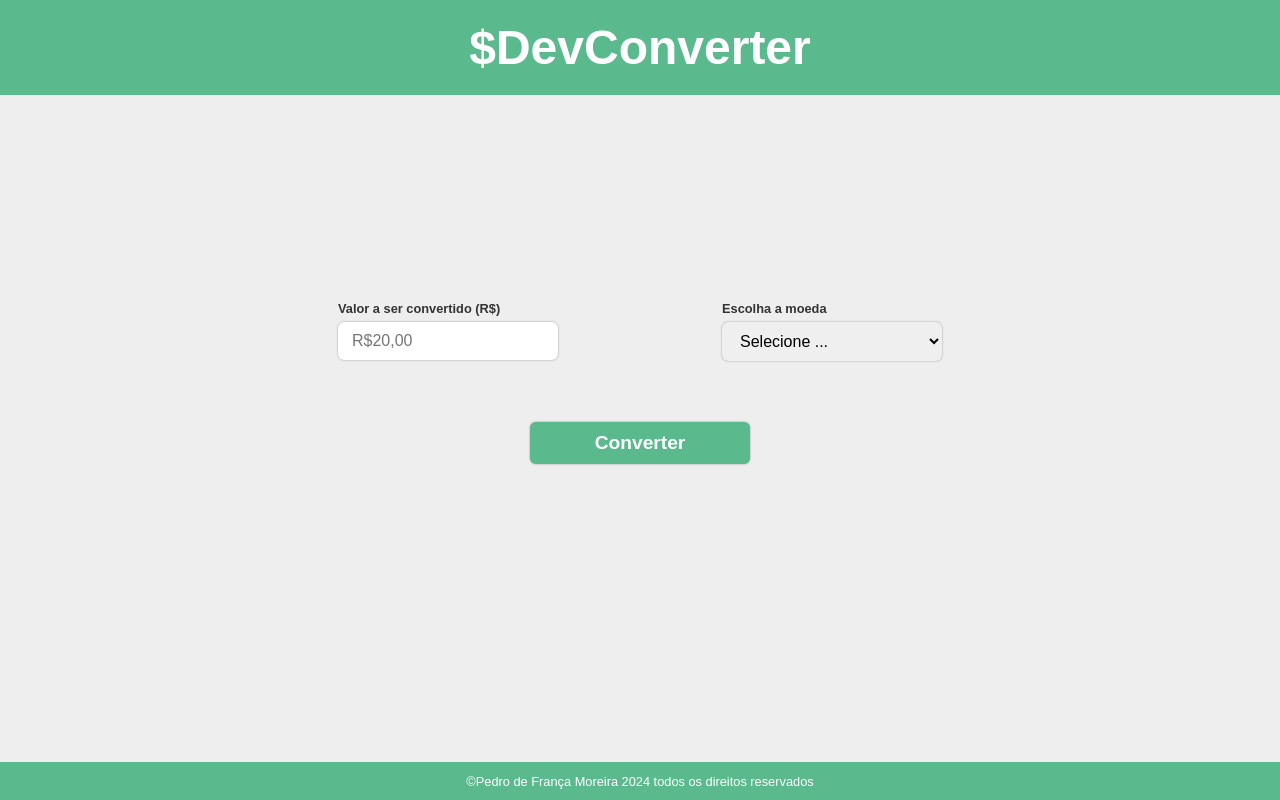
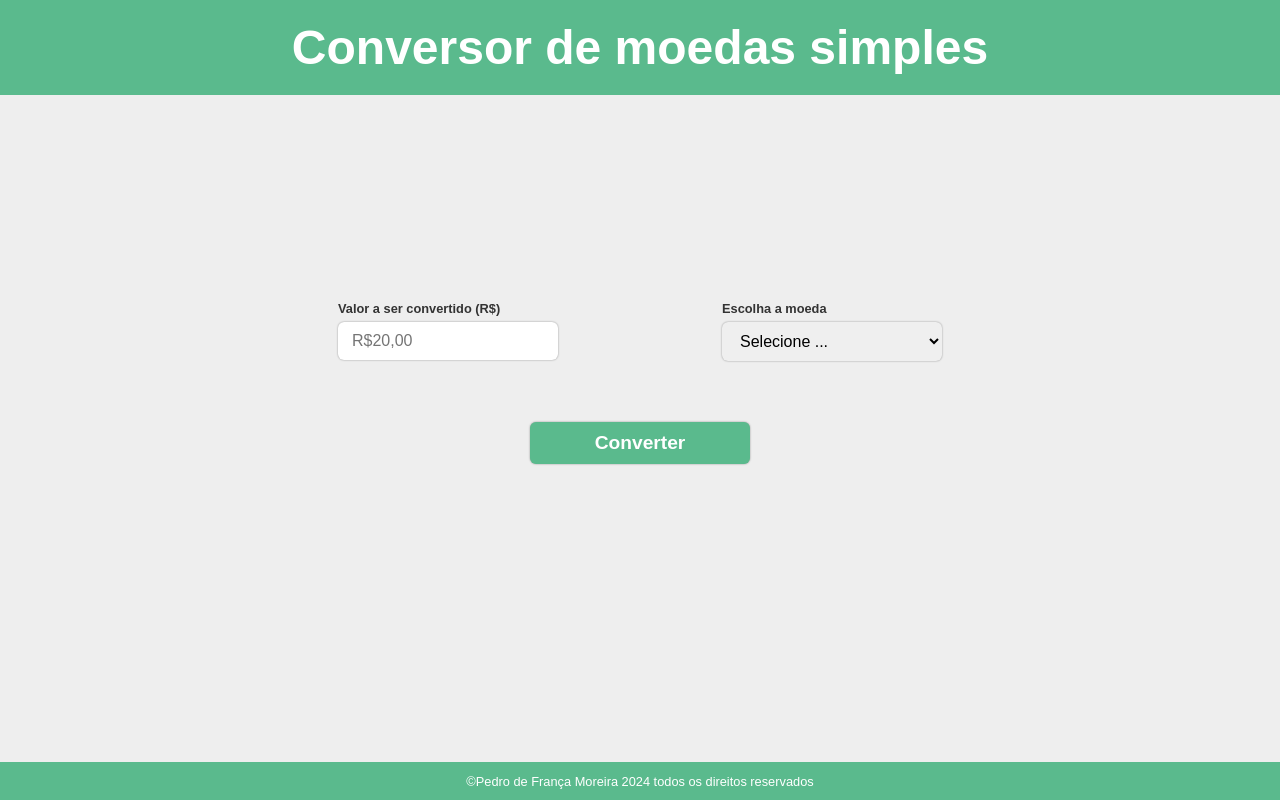
Before and after one commit to Pedroviskill/Conversor-de-moedas, a plain HTML site: page index.html in a window 1280 px wide. Drawn offline with Linux system fonts and the light colour scheme.

Commit message:
Update index.html

```diff
--- a/index.html
+++ b/index.html
@@ -3,7 +3,7 @@
 <head>
     <meta charset="UTF-8">
     <meta name="viewport" content="width=device-width, initial-scale=1.0">
-    <title>$DevConverter</title>
+    <title>Pedroviskill Converter</title>
 
 <!-- css  -->
 <link rel="stylesheet" href="css/reset.css">
@@ -22,7 +22,7 @@
 
 </head>
 <body>
-    <header><h1>$DevConverter</h1>
+    <header><h1>Conversor de moedas simples</h1>
 
     </header>
 
```
